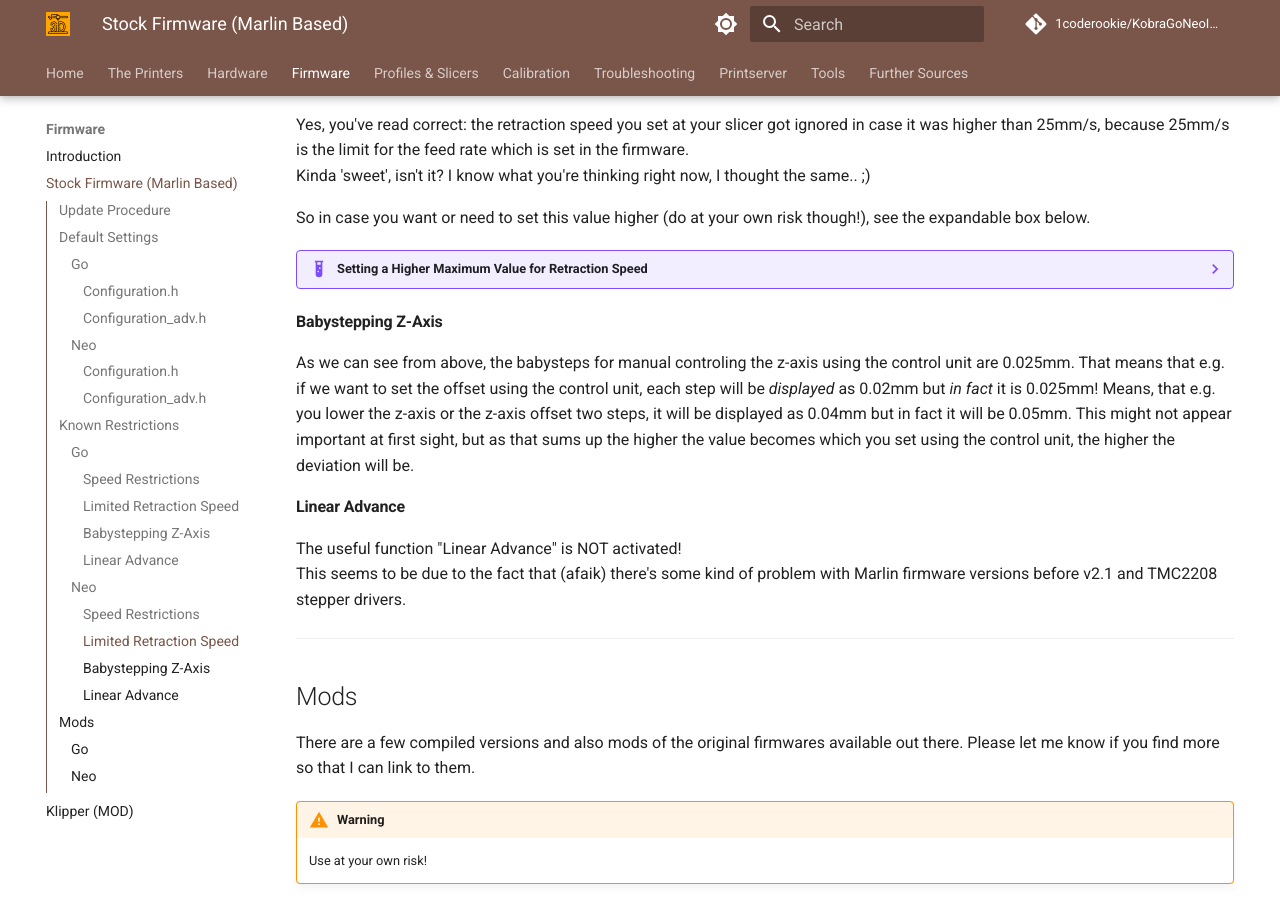
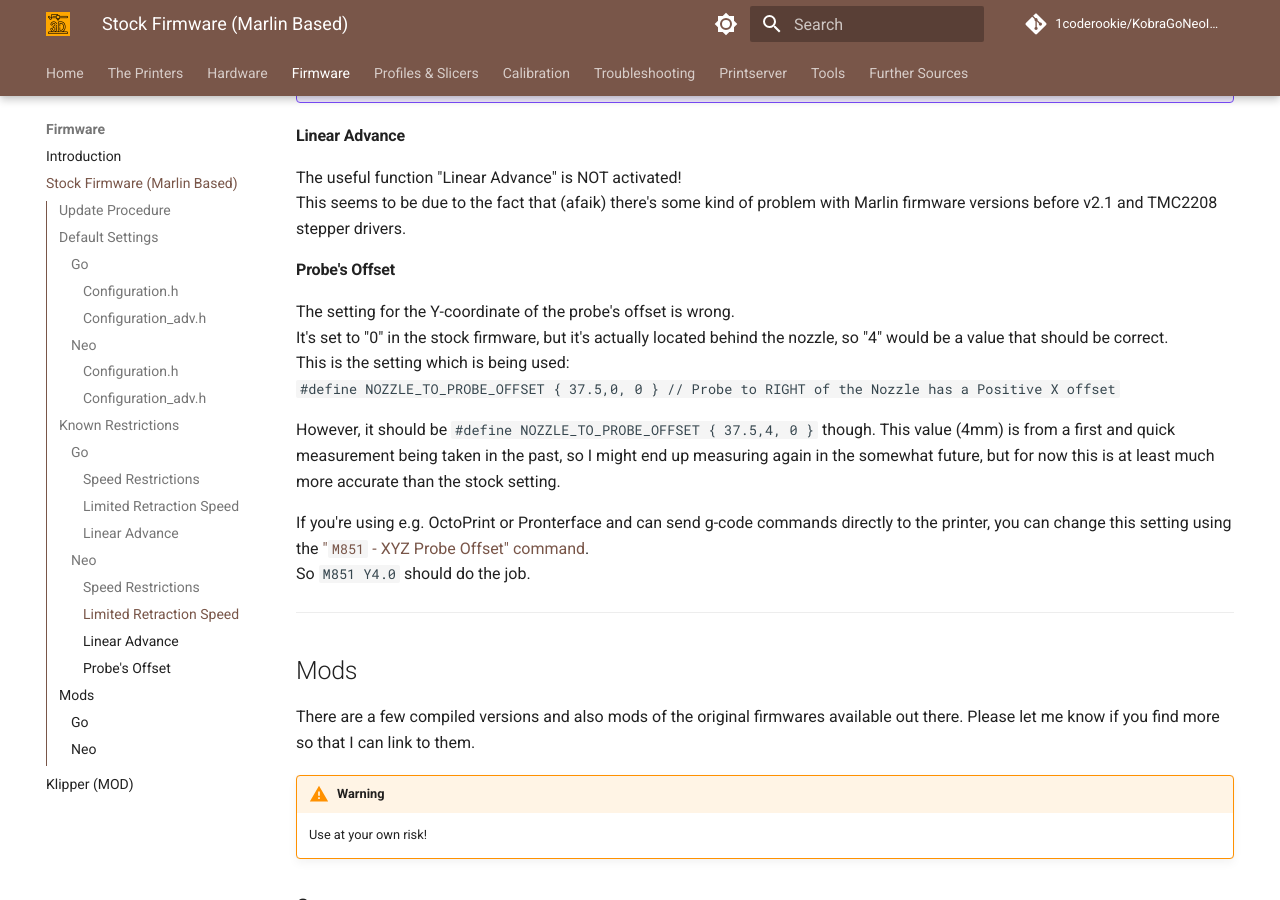
Before and after one commit to 1coderookie/KobraGoNeoInsights, an MkDocs documentation site: the page built from docs/firmware/fw_marlin.md, in a window 1280 px wide and 900 px high, scrolled down 16554 px. Built offline with MkDocs 1.6.1 and Material for MkDocs 9.7.7, drawn with Linux system fonts in a browser that asks for light colours; comment, search, counter and statistics services are not loaded; some of the changed text lies outside the part shown.

Commit message:
Update fw_marlin.md

```diff
--- a/docs/firmware/fw_marlin.md
+++ b/docs/firmware/fw_marlin.md
@@ -770,8 +770,6 @@
 
     Now you can start trying to find the best retraction speed that may be above 25mm/s by printing retraction towers.
 
-#### Babystepping Z-Axis
-As we can see from above, the babysteps for manual controling the z-axis using the control unit are 0.025mm. That means that e.g. if we want to set the offset using the control unit, each step will be *displayed* as 0.02mm but *in fact* it is 0.025mm! Means, that e.g. you lower the z-axis or the z-axis offset two steps, it will be displayed as 0.04mm but in fact it will be 0.05mm. This might not appear important at first sight, but as that sums up the higher the value becomes which you set using the control unit, the higher the deviation will be.
 
 #### Linear Advance
 The useful function "Linear Advance" is NOT activated!
@@ -839,14 +837,21 @@
     Now you can start trying to find the best retraction speed that may be above 25mm/s by printing retraction towers.
 
 
-#### Babystepping Z-Axis
-As we can see from above, the babysteps for manual controling the z-axis using the control unit are 0.025mm. That means that e.g. if we want to set the offset using the control unit, each step will be *displayed* as 0.02mm but *in fact* it is 0.025mm! Means, that e.g. you lower the z-axis or the z-axis offset two steps, it will be displayed as 0.04mm but in fact it will be 0.05mm. This might not appear important at first sight, but as that sums up the higher the value becomes which you set using the control unit, the higher the deviation will be.
-
-
-
 #### Linear Advance
 The useful function "Linear Advance" is NOT activated!
 This seems to be due to the fact that (afaik) there's some kind of problem with Marlin firmware versions before v2.1 and TMC2208 stepper drivers.
+
+#### Probe's Offset
+The setting for the Y-coordinate of the probe's offset is wrong.
+It's set to "0" in the stock firmware, but it's actually located behind the nozzle, so "4" would be a value that should be correct.
+This is the setting which is being used:
+`#define NOZZLE_TO_PROBE_OFFSET { 37.5,0, 0 } // Probe to RIGHT of the Nozzle has a Positive X offset`
+
+However, it should be `#define NOZZLE_TO_PROBE_OFFSET { 37.5,4, 0 }` though. This value (4mm) is from a first and quick measurement being taken in the past, so I might end up measuring again in the somewhat future, but for now this is at least much more accurate than the stock setting.
+
+If you're using e.g. OctoPrint or Pronterface and can send g-code commands directly to the printer, you can change this setting using the ["`M851` - XYZ Probe Offset" command](https://marlinfw.org/docs/gcode/M851.html).
+So `M851 Y4.0` should do the job.
+
 
 ---
 
```
